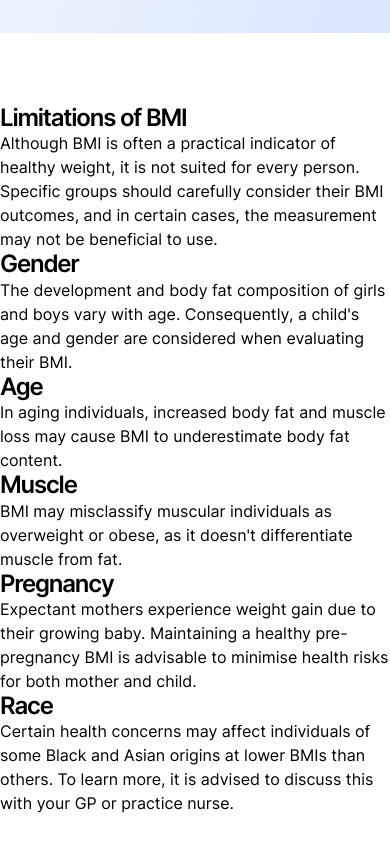
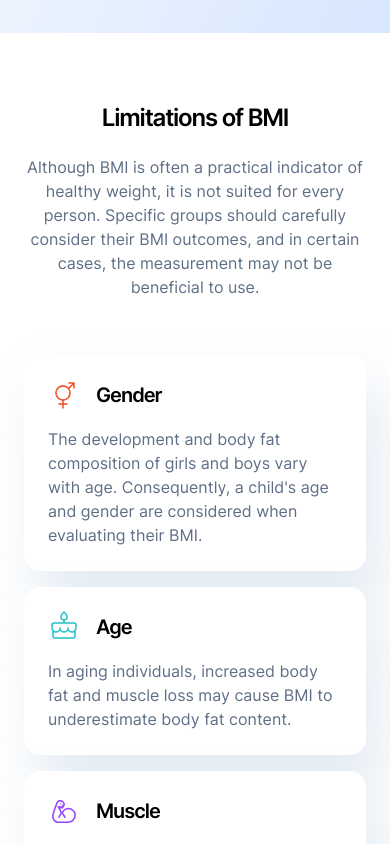
Before and after one commit to orphandeity/bmi-calculator, a Svelte app: page / in a window 390 px wide. Shown: the part 2660-3504 px from the top of the page. Before the commit the page ends 3475 px from the top, so only its background shows below. Built offline with nearby package versions, Linux system fonts and the light colour scheme.

Commit message:
mobile styles complete

```diff
--- a/src/App.svelte
+++ b/src/App.svelte
@@ -5,6 +5,11 @@
   import icon_eating from "./assets/images/icon-eating.svg";
   import icon_exercise from "./assets/images/icon-exercise.svg";
   import icon_sleep from "./assets/images/icon-sleep.svg";
+  import icon_gender from "./assets/images/icon-gender.svg";
+  import icon_age from "./assets/images/icon-age.svg";
+  import icon_muscle from "./assets/images/icon-muscle.svg";
+  import icon_pregnancy from "./assets/images/icon-pregnancy.svg";
+  import icon_race from "./assets/images/icon-race.svg";
 </script>
 
 <div class="container">
@@ -73,7 +78,7 @@
     </ul>
   </section>
 
-  <section>
+  <section class="limitations">
     <div>
       <h2>Limitations of BMI</h2>
       <p>
@@ -84,48 +89,65 @@
       </p>
     </div>
 
+    <ul>
+      <li>
         <div>
+          <img src={icon_gender} alt="" />
           <h3>Gender</h3>
+        </div>
         <p>
           The development and body fat composition of girls and boys vary with
           age. Consequently, a child's age and gender are considered when
           evaluating their BMI.
         </p>
+      </li>
+
+      <li>
+        <div>
+          <img src={icon_age} alt="" />
+          <h3>Age</h3>
         </div>
-
-    <div>
-      <h3>Age</h3>
         <p>
           In aging individuals, increased body fat and muscle loss may cause BMI
           to underestimate body fat content.
         </p>
+      </li>
+
+      <li>
+        <div>
+          <img src={icon_muscle} alt="" />
+          <h3>Muscle</h3>
         </div>
-
-    <div>
-      <h3>Muscle</h3>
         <p>
           BMI may misclassify muscular individuals as overweight or obese, as it
           doesn't differentiate muscle from fat.
         </p>
+      </li>
+
+      <li>
+        <div>
+          <img src={icon_pregnancy} alt="" />
+          <h3>Pregnancy</h3>
         </div>
-
-    <div>
-      <h3>Pregnancy</h3>
         <p>
           Expectant mothers experience weight gain due to their growing baby.
-        Maintaining a healthy pre-pregnancy BMI is advisable to minimise health
-        risks for both mother and child.
+          Maintaining a healthy pre-pregnancy BMI is advisable to minimise
+          health risks for both mother and child.
         </p>
+      </li>
+
+      <li>
+        <div>
+          <img src={icon_race} alt="" />
+          <h3>Race</h3>
         </div>
-
-    <div>
-      <h3>Race</h3>
         <p>
           Certain health concerns may affect individuals of some Black and Asian
           origins at lower BMIs than others. To learn more, it is advised to
           discuss this with your GP or practice nurse.
         </p>
-    </div>
+      </li>
+    </ul>
   </section>
 </div>
 
@@ -155,17 +177,17 @@
   }
 
   .information h2 {
-    margin: 3rem 1.5rem 0;
+    margin: 3rem var(--padding-base) 0;
   }
   .information p {
     color: var(--color-dark-electric-blue);
   }
   .information > p {
-    margin: 2rem 1.5rem 4rem;
+    margin: 2rem var(--padding-base) 4rem;
   }
   .information ul {
     background: var(--gradient-1);
-    padding: 3.5rem 1.5rem;
+    padding: 3.5rem var(--padding-base);
     display: flex;
     flex-direction: column;
     gap: 2.5rem;
@@ -187,6 +209,47 @@
     background: var(--color-green);
   }
   .information h3 {
+    font-size: var(--font-heading-md);
     margin: 2rem 0 1.5rem;
   }
+
+  .limitations {
+    margin: 0 var(--padding-base) 6rem;
+  }
+  .limitations > :first-child {
+    text-align: center;
+  }
+  .limitations h2 {
+    margin-bottom: 1.5rem;
+  }
+  .limitations p {
+    color: var(--color-dark-electric-blue);
+  }
+  .limitations ul {
+    margin-top: 3.5rem;
+    display: grid;
+    grid-template-columns: 1fr;
+    gap: 1rem;
+  }
+  .limitations li {
+    background: var(--color-white);
+    padding: 1.5rem;
+    border-radius: var(--radius-md);
+    box-shadow: var(--shadow-card);
+    display: flex;
+    flex-direction: column;
+    gap: 1rem;
+  }
+  .limitations li > :first-child {
+    display: flex;
+    align-items: center;
+    gap: 1rem;
+  }
+  .limitations li > :first-child img {
+    width: 2rem;
+    height: 2rem;
+  }
+  .limitations h3 {
+    font-size: var(--font-heading-sm);
+  }
 </style>
--- a/src/app.css
+++ b/src/app.css
@@ -28,6 +28,8 @@
 
   --color-shadow: hsla(211 40% 69% / 0.25);
 
+  --shadow-card: 16px 32px 56px 0 var(--color-shadow);
+
   --font-base: 16px;
   --font-small: 0.875rem;
   --font-heading-sm: 1.25rem;
@@ -42,8 +44,6 @@
   --radius-md: 1rem;
   --radius-lg: 2rem;
   --radius-full: 9999px;
-
-  --shadow-card: 16px 32px 56px 0 var(--color-shadow);
 
   font-family: Inter, sans-serif;
   font-size: var(--font-base);
@@ -81,12 +81,7 @@ h1 {
 h2 {
   font-size: var(--font-heading-md);
 }
-h3 {
-  font-size: var(--font-heading-md);
-}
-h4 {
-  font-size: var(--font-heading-sm);
-}
+
 p {
   line-height: 150%;
 }
```
Lines whose indentation alone changed are shown as unchanged.
